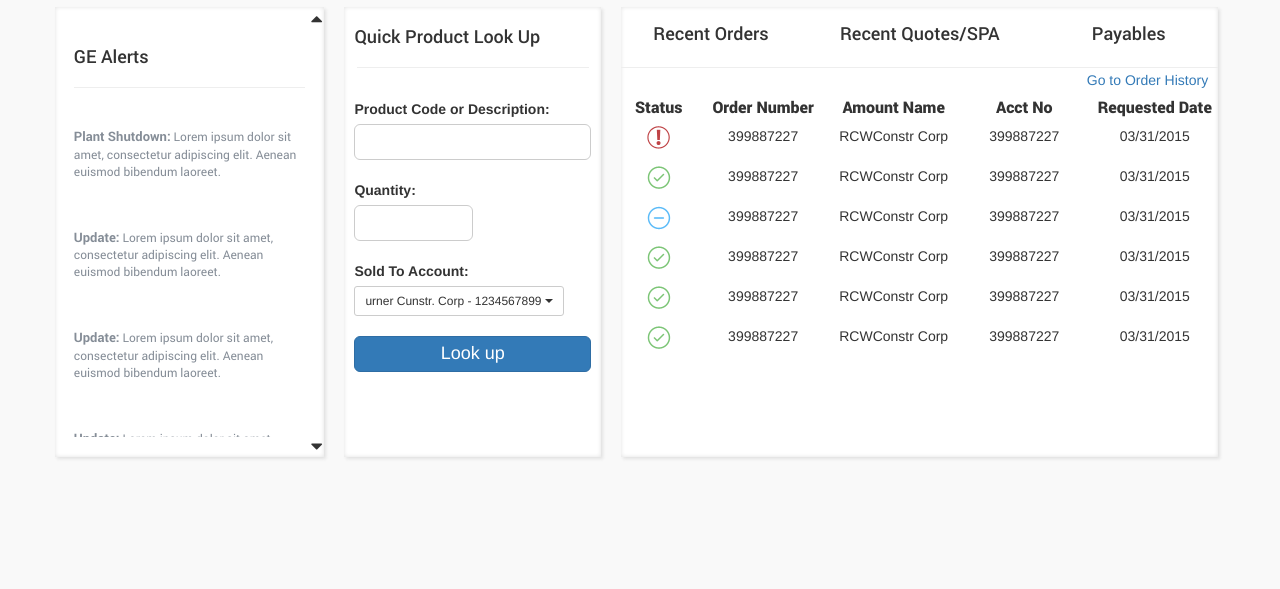
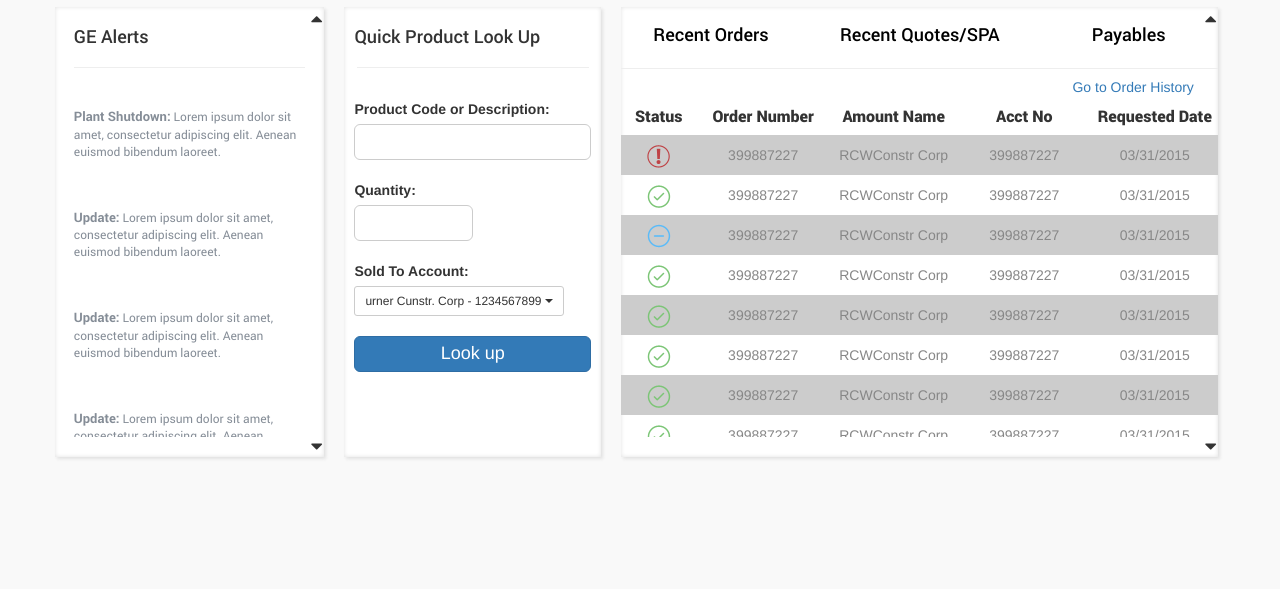
Before and after one commit to oksiweb/eLight, a plain HTML site: page index.html in a window 1280 px wide. Shown: the part 211-800 px from the top of the page. Drawn offline with nearby package versions, Linux system fonts and the light colour scheme.

Commit message:
fixed dashboard

```diff
--- a/css/dashboard.css
+++ b/css/dashboard.css
@@ -144,11 +144,28 @@
 	margin-left: 0px;
 	box-shadow: inset 0px 0px 4px #e2e2e2, 2px 2px 3px #e2e2e2;
 }
-.scrollArrowDown{
+.scrollArrowDown {
+	content: "\f0d7";
 	position: absolute;
 	right: 2px;
 	bottom: 1px;
 	font-size: 19px;
+}
+::-webkit-scrollbar {
+	width: 12px;
+}
+
+::-webkit-scrollbar-track {
+	-webkit-box-shadow: inset 0 0 6px rgba(0,0,0,0.3);
+	border-radius: 10px;
+	height:30px;
+}
+
+::-webkit-scrollbar-thumb {
+	background: #a3afbf;
+	height:30px;
+	border-radius: 10px;
+	-webkit-box-shadow: inset 0 0 6px rgba(0,0,0,0.5);
 }
 .scrollArrowTop{
 	position: absolute;
@@ -161,7 +178,14 @@
 	height: 410px;
 	overflow-y:scroll;
 }
+.scrollOrders{
+	margin-top:20px;
+	height: 410px;
+	overflow-y:scroll;
+	overflow-x:hidden;
+}
 .articlesBlock h3{
+	margin:0;
 	padding-left: 7%;
 	font-family: Roboto-Medium;
 	font-size:18px;
@@ -222,8 +246,6 @@
 .contentOrders{
 	width:51%;
 	padding:0;
-    overflow-y:scroll;
-	overflow-x:hidden;
 	height:450px;
 	background: #fff;
 	margin-left: 20px;
@@ -234,12 +256,22 @@
 	font-family: Roboto-Black;
 	font-size: 16px;
 }
+
+.status p:nth-child(even){
+	background: #ccc;
+}
 .status p{
+	line-height: 41px;
+	color: #878787;
 	margin: 0;
 	padding: 0px;
 	height: 40px;
 	text-align: center;
 	vertical-align: middle;
+}
+.status a{
+	text-decoration: none;
+	color: #878787;
 }
 .status{
 	padding:0;
@@ -254,15 +286,20 @@
 	padding:0;
 }
 .tabContent{
-	padding-top:14px;
+
+	margin-top:-5px;
 	text-align: center;
 	font-size:18px;
 	font-family: Roboto-Medium;
 }
+.tabContent a{
+	text-decoration: none;
+	color:#000;
+}
 .orderHistory{
-	position: absolute;
-	right: 10px;
-	top: 63px;
+	position: relative;
+	left: 451px;
+	margin: -12px 0 0 0;
 }
 /* = = = = = = = = CONTENT FINISH = = = = = = = = */
 
--- a/index.html
+++ b/index.html
@@ -122,10 +122,12 @@
                             </div>
                         </div>
                         <div class="col-md-6 contentOrders">
+                            <span><i class="fa fa-caret-up scrollArrowTop"></i></span>
+                            <div class="scrollOrders">
                             <div class="row">
-                                <div class="col-md-4 tabContent">Recent Orders</div>
-                                <div class="col-md-4 tabContent">Recent Quotes/SPA</div>
-                                <div class="col-md-4 tabContent">Payables</div>
+                                <div class="col-md-4 tabContent"><a href="#">Recent Orders</a></div>
+                                <div class="col-md-4 tabContent"><a href="#">Recent Quotes/SPA</a></div>
+                                <div class="col-md-4 tabContent"><a href="#">Payables</a></div>
                             </div>
                             <hr/>
                             <p class="orderHistory"><a href="#">Go to Order History</a></p>
@@ -145,25 +147,41 @@
                                     <p><img src="images/green.png" alt="status"/></p>
 
                                     <p><img src="images/green.png" alt="status"/></p>
+                                    <p><img src="images/green.png" alt="status"/></p>
+
+                                    <p><img src="images/green.png" alt="status"/></p>
+
+                                    <p><img src="images/green.png" alt="status"/></p>
                                 </div>
                                 <div class="col-md-2 status">
                                     <h6>Order Number</h6>
 
-                                    <p>399887227</p>
+                                    <p><a href="#">399887227</a></p>
 
-                                    <p>399887227</p>
+                                    <p><a href="#">399887227</a></p>
 
-                                    <p>399887227</p>
+                                    <p><a href="#">399887227</a></p>
 
-                                    <p>399887227</p>
+                                    <p><a href="#">399887227</a></p>
 
-                                    <p>399887227</p>
+                                    <p><a href="#">399887227</a></p>
 
-                                    <p>399887227</p>
+                                    <p><a href="#">399887227</a></p>
+                                    <p><a href="#">399887227</a></p>
+
+                                    <p><a href="#">399887227</a></p>
+
+                                    <p><a href="#">399887227</a></p>
 
                                 </div>
                                 <div class="col-md-3 status">
                                     <h6>Amount Name</h6>
+
+                                    <p>RCWConstr Corp</p>
+
+                                    <p>RCWConstr Corp</p>
+
+                                    <p>RCWConstr Corp</p>
 
                                     <p>RCWConstr Corp</p>
 
@@ -192,6 +210,12 @@
                                     <p>399887227</p>
 
                                     <p>399887227</p>
+
+                                    <p>399887227</p>
+
+                                    <p>399887227</p>
+
+                                    <p>399887227</p>
                                 </div>
                                 <div class="col-md-3 status">
                                     <h6>Requested Date</h6>
@@ -207,10 +231,22 @@
                                     <p>03/31/2015</p>
 
                                     <p>03/31/2015</p>
+
+                                    <p>03/31/2015</p>
+
+                                    <p>03/31/2015</p>
+
+                                    <p>03/31/2015</p>
                                 </div>
+
                             </div>
 
+                            </div>
+                            <span><i class="fa fa-caret-down scrollArrowDown"></i></span>
+
+                           </div>
                         </div>
+
                     </div>
                 </div>
             </div>
```
